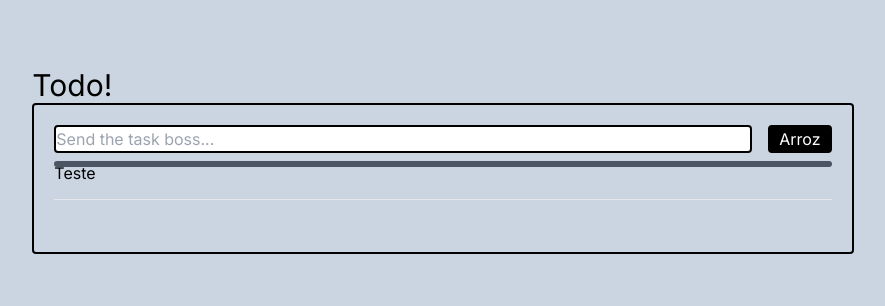
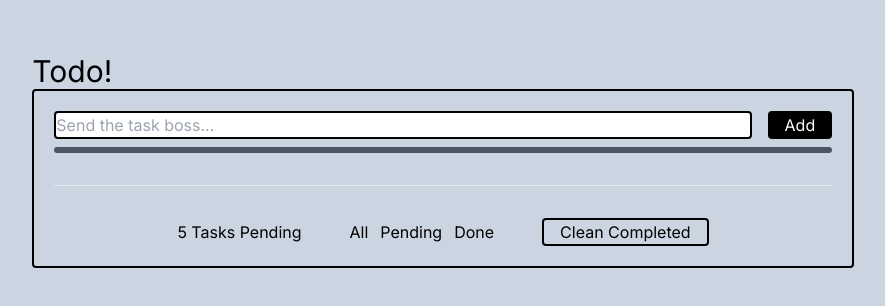
Before and after one commit to K0RNELIUS/Frontend-NextJS, a Next.js app: page / in a window 1280 px wide. Shown: the part 240-546 px from the top of the page, without its empty margins (197-1082 px from the left). Built offline with nearby package versions, Linux system fonts and the light colour scheme.

Commit message:
feat: delete completed tasks

```diff
--- a/src/app/page.tsx
+++ b/src/app/page.tsx
@@ -12,21 +12,33 @@ export default function TodoBox() {
     const newTask = new Task(idCounter, taskText, false, 0); // supposed the same label for all
     setTasks((prevTasks) => [...prevTasks, newTask]);
     setIdCounter(idCounter + 1);
-  }
+  };
 
   const changeProgress = () => {
     const completedTasks = tasks.filter(task => task.checked).length;
     const totalTasks = tasks.length;
     const percentage = totalTasks > 0 ? (completedTasks / totalTasks) * 100 : 0;
     setProgress(percentage);
-  }
+  };
 
   const statusChange = (taskId: number) => {
     setTasks((tasks) =>
       tasks.map((task) =>
         task.id === taskId ? { ...task, checked: !task.checked } : task
       )
-    )
+    );
+  };
+
+  const getDone = () => {
+    return tasks.filter(task => task.checked);
+  }
+
+  const getPending = () => {
+    return tasks.filter(task => !task.checked)
+  }
+
+  const deleteDone = () => {
+    setTasks(getPending);
   };
 
   useEffect(() => {
@@ -43,6 +55,7 @@ export default function TodoBox() {
           <ProgressBar percentage={progress} />
           <ListTasks OnStatusChange={statusChange} tasks={tasks}/>
           <hr className="h-px my-8 bg-gray-200 border-0 dark:bg-gray-600"></hr>
+          <OptionsLine onDeleteDone={deleteDone}/>
         </div>
       </div>
     </div>
@@ -58,13 +71,13 @@ function AddTask({ onAddTask }: { onAddTask: (taskText: string) => void}) {
     if (taskText.trim() !== '') {
       onAddTask(taskText);
       setTaskText('');
-    }
+    };
   };
 
   return (
     <div className="w-12/12 flex space-x-4">
       <input onChange={(e) => setTaskText(e.target.value)} value={taskText} className="w-11/12 h-2/12 appearance-none border-2 border-black rounded" type="text" placeholder="Send the task boss..."/>
-      <button onClick={handleAdd} className="w-1/12 h-2/12 appearance-none border-2 border-black rounded bg-black text-white">Arroz  </button>
+      <button onClick={handleAdd} className="w-1/12 h-2/12 appearance-none border-2 border-black rounded bg-black text-white">Add</button>
     </div>
   );
 };
@@ -76,7 +89,7 @@ function ProgressBar({percentage}: { percentage: number }) {
     <>
       <div className="w-full mt-2 bg-gray-600 rounded-full h-1.5 mb-4 dark:bg-gray-200">
         <div style = {{width: `${percentage}%`}}
-          className={` bg-gray-200 h-1.5 rounded-full dark:bg-gray-600`}>Teste</div>
+          className={` bg-gray-200 h-1.5 rounded-full dark:bg-gray-600`}></div>
       </div>
     </>
   );
@@ -104,3 +117,19 @@ function ListTasks({ tasks, OnStatusChange }: { OnStatusChange: (taskId: number)
     </>
   );
 };
+
+function OptionsLine({ onDeleteDone }: { onDeleteDone: () => void}) {
+
+
+  return (
+    <div className="w-12/12 flex items-center justify-center space-x-12">
+      <p>5 Tasks Pending</p>
+      <div className="space-x-3">
+        <a href="">All</a>
+        <a href="">Pending</a>
+        <a href="">Done</a>
+      </div>
+      <a onClick={(e) => onDeleteDone()} className="px-4 cursor-pointer border-2 border-black rounded">Clean Completed</a>
+  </div>
+  );
+};
```
